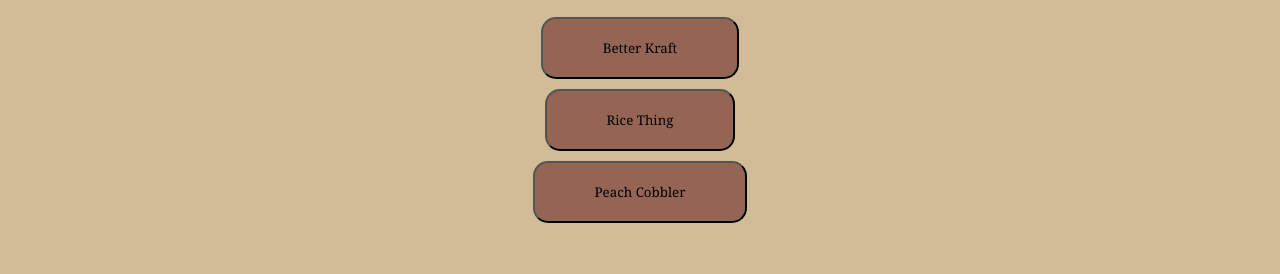
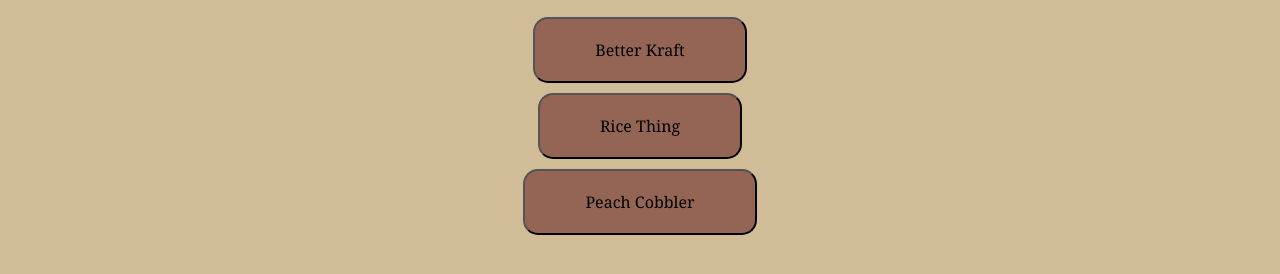
Before and after one commit to Rick-Astley2/odin-recipes, a plain HTML site: page index.html in a window 1280 px wide. Shown: the part 86-360 px from the top of the page. Drawn offline with Linux system fonts and the light colour scheme.

Commit message:
Trying make the webrowser look the same

```diff
--- a/styles.css
+++ b/styles.css
@@ -4,6 +4,13 @@
     box-sizing: border-box;
     background-color: rgb(208, 188, 151);
     font-family: Georgia, 'Times New Roman', Times, serif;
+}
+
+button,
+a {
+  -webkit-appearance: none;
+  appearance: none;
+  font: inherit;
 }
 
 .title {
```
